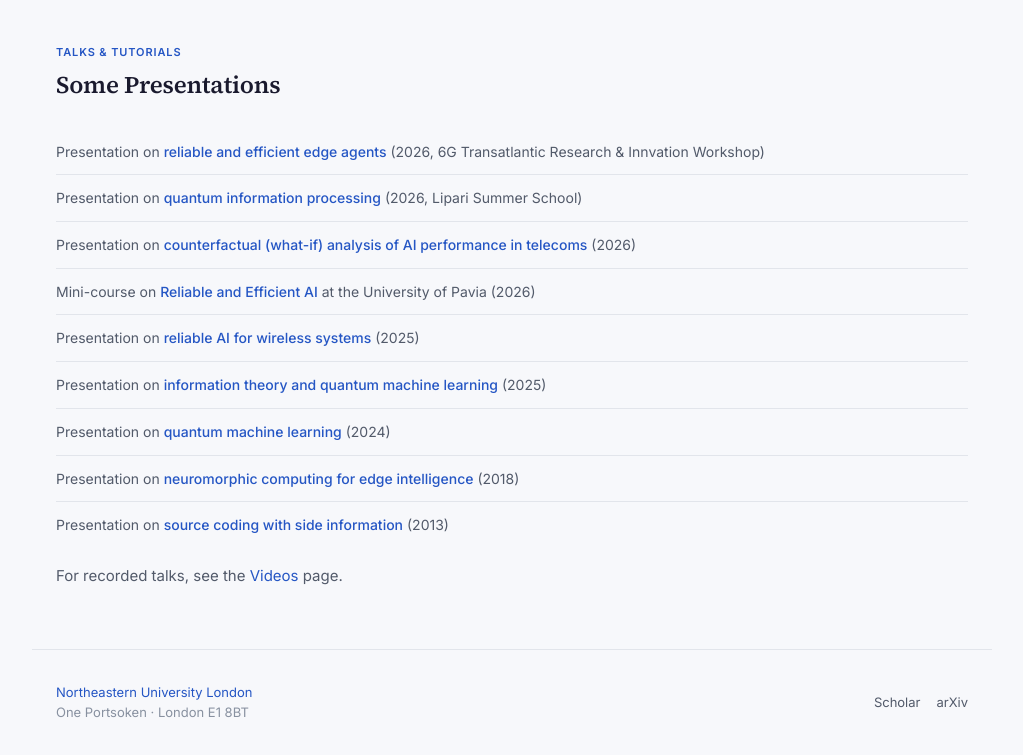
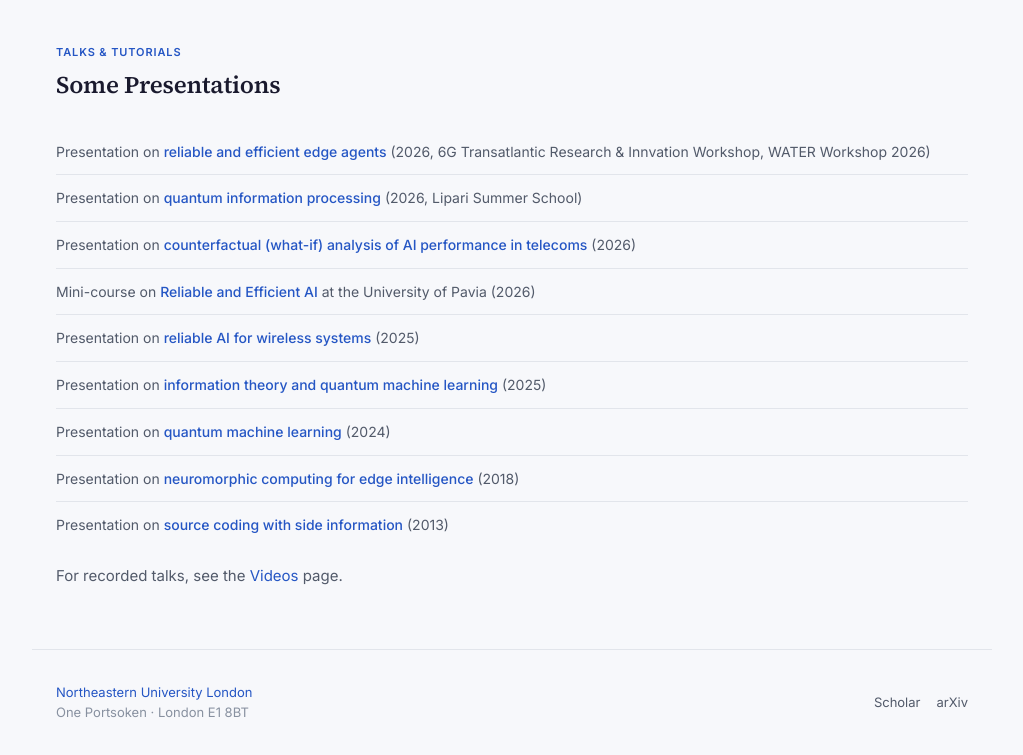
Before and after one commit to osimeone/osimeone.github.io, a plain HTML site: page presentations.html in a window 1280 px wide. Shown: the part 62-817 px from the top of the page, without its empty margins (128-1151 px from the left). Drawn offline with Linux system fonts and the light colour scheme.

Commit message:
Update presentations.html

```diff
--- a/presentations.html
+++ b/presentations.html
@@ -133,7 +133,7 @@ footer .foot-links a{font-size:13px;color:var(--text2);text-decoration:none}
 </style></head><body><nav><div class="inner"><a class="brand" href="index.html">O. Simeone</a><div class="links"><a href="index.html">Home</a><a href="bio.html">Bio</a><a href="research.html">Research</a><a href="teaching.html">Teaching</a><a href="team.html">Team</a><a href="ml4eng.html">ML4ENG</a><a href="cqit.html">CQIT</a><a href="news.html">News</a><a href="videos.html">Videos</a><a href="other.html">Other</a></div><div class="sub"><a href="books.html">Books</a><a href="book-chapters.html">Book Chapters</a><a href="magazine-papers.html">Magazine</a><a href="journal-papers.html">Journal</a><a href="conference-papers.html">Conference</a><a href="presentations.html" class=active>Presentations</a></div></div></nav><div class="page-body">
 <h2><span class="label">Talks &amp; tutorials</span>Some Presentations</h2>
 <ul class="pub-list">
-<li>Presentation on <a href="https://www.dropbox.com/scl/fi/ecq9hvhrd467x1zbrgxsq/Edge_AI_Agents_slides-Simeone.pdf?rlkey=ajz6blbf75h5x5mabp0q51upm&dl=0">reliable and efficient edge agents</a> (2026, 6G Transatlantic Research & Innvation Workshop)</li>
+<li>Presentation on <a href="https://www.dropbox.com/scl/fi/1bxhju5mio63sirpindgm/Edge_AI_Agents_slides-AAU.pdf?rlkey=oo6i69w3989kkon2oj9byo7gn&dl=0">reliable and efficient edge agents</a> (2026, 6G Transatlantic Research & Innvation Workshop, WATER Workshop 2026)</li>
 <li>Presentation on <a href="https://www.dropbox.com/scl/fi/92kzs1fbz8hei6eo1hbjz/Quantum_Lipari_Simeone.pdf?rlkey=sgdm4mfddn46cxbkk6ty8m1hr&dl=0">quantum information processing</a> (2026, Lipari Summer School)</li>
 <li>Presentation on <a href="https://www.dropbox.com/scl/fi/kf2j190a9d6w06wtq9mxx/what_if_presentation-2.pdf?rlkey=dvq1ybq3ugl3pazlpadzchz0z&dl=0">counterfactual (what-if) analysis of AI performance in telecoms</a> (2026)</li>
 <li>Mini-course on <a href="pavia-mini-course.html">Reliable and Efficient AI</a> at the University of Pavia (2026)</li>
```
